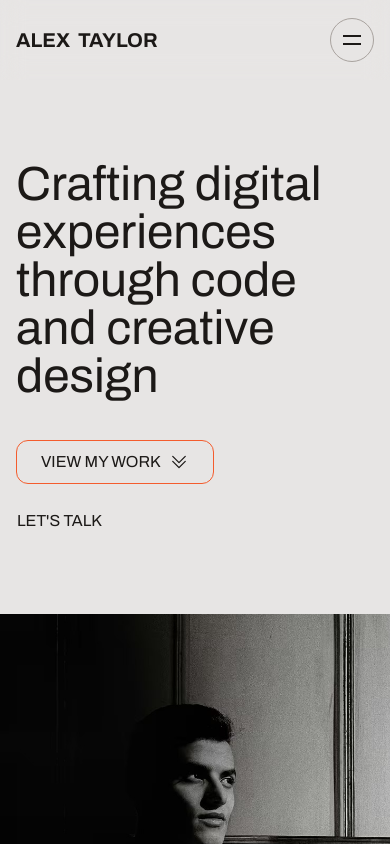
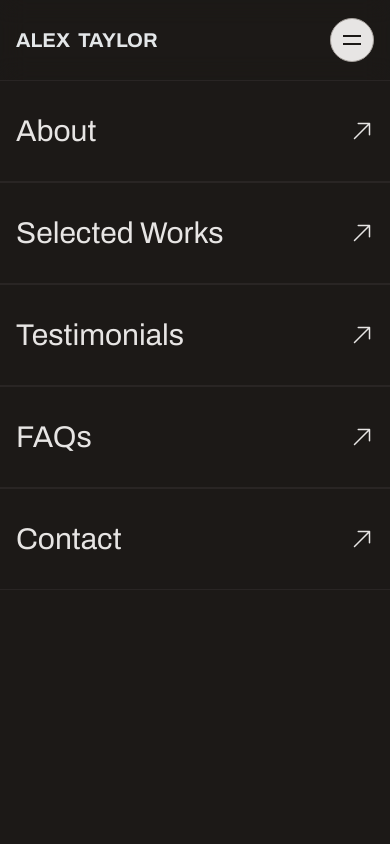
Before and after one commit to i-am-feyi/Minimal-Single-Page-Portfolio, a Next.js app: page / in a window 390 px wide. Shown: the top 844 px of the page. Built offline with nearby package versions, Linux system fonts and the light colour scheme.

Commit message:
chore: Implement hidden Mobile Nav

```diff
--- a/src/sections/Header.tsx
+++ b/src/sections/Header.tsx
@@ -1,7 +1,8 @@
+"use client";
 import Button from "@/components/button";
-import { FC } from "react";
+import { FC, useEffect, useState } from "react";
+import { motion, useAnimate } from "motion/react";
 
-/* eslint-disable-next-line @typescript-eslint/no-unused-vars */
 const navItems = [
   {
     label: "About",
@@ -26,19 +27,132 @@ const navItems = [
 ];
 
 const Header: FC = () => {
+  const [isOpen, setIsOpen] = useState<boolean>(false);
+
+  const [topLineScope, topLineAnimate] = useAnimate();
+  const [bottomLineScope, bottomLineAnimate] = useAnimate();
+
+  useEffect(() => {
+    if (isOpen) {
+      topLineAnimate([
+        [
+          topLineScope.current,
+          {
+            translateY: 4,
+          },
+        ],
+        [
+          topLineScope.current,
+          {
+            rotate: 45,
+          },
+        ],
+      ]);
+
+      bottomLineAnimate([
+        [
+          bottomLineScope.current,
+          {
+            translateY: -4,
+          },
+        ],
+        [
+          bottomLineScope.current,
+          {
+            rotate: -45,
+          },
+        ],
+      ]);
+    } else {
+      topLineAnimate([
+        [
+          topLineScope.current,
+          {
+            rotate: 0,
+          },
+        ],
+        [
+          topLineScope.current,
+          {
+            translateY: 0,
+          },
+        ],
+      ]);
+
+      bottomLineAnimate([
+        [
+          bottomLineScope.current,
+          {
+            rotate: 0,
+          },
+        ],
+        [
+          bottomLineScope.current,
+          {
+            translateY: 0,
+          },
+        ],
+      ]);
+    }
+  }, [
+    isOpen,
+    bottomLineAnimate,
+    bottomLineScope,
+    topLineAnimate,
+    topLineScope,
+  ]);
+
+  const toggleIsOpen = () => {
+    setIsOpen((prev) => !prev);
+  };
   return (
-    <header className="fixed top-0 left-0 w-full backdrop-blur-md z-50">
+    <header>
+      <div className="fixed top-0 left-0 w-full h-full bg-stone-900">
+        <nav className="mt-20 flex flex-col">
+          {navItems.map(({ label, href }) => (
+            <a href={href} key={label} className="text-stone-200">
+              <div className="container !max-w-full  flex items-center justify-between border-t last:border-b border-stone-800 py-8">
+                <span className="text-3xl">{label}</span>
+                <svg
+                  xmlns="http://www.w3.org/2000/svg"
+                  fill="none"
+                  viewBox="0 0 24 24"
+                  stroke-width="1.5"
+                  stroke="currentColor"
+                  className="size-6"
+                >
+                  <path
+                    strokeLinecap="round"
+                    strokeLinejoin="round"
+                    d="m4.5 19.5 15-15m0 0H8.25m11.25 0v11.25"
+                  />
+                </svg>
+              </div>
+            </a>
+          ))}
+        </nav>
+      </div>
+      <div className="fixed top-0 left-0 w-full mix-blend-difference backdrop-blur-md">
         <div className="container !max-w-full">
           <div className="flex justify-between h-20 items-center">
             <div>
               <a href="/">
-              <span className="text-xl font-bold uppercase">
+                <span className="text-xl font-bold uppercase text-white">
                   Alex&nbsp; Taylor
                 </span>
               </a>
             </div>
-          <div className="flex items-center gap-4 ">
-            <div className="size-11 border border-stone-400 rounded-full inline-flex items-center justify-center bg-stone-200">
+          </div>
+        </div>
+      </div>
+      <div className="fixed top-0 right-0 w-full">
+        <div className="container !max-w-full">
+          <div className="flex justify-end h-20 items-center">
+            <div className="flex items-center gap-4">
+              <div
+                className="size-11 border border-stone-400 rounded-full inline-flex items-center justify-center bg-stone-200"
+                onClick={toggleIsOpen}
+              >
                 <svg
                   width="24"
                   height="24"
@@ -46,8 +160,28 @@ const Header: FC = () => {
                   fill="none"
                   xmlns="http://www.w3.org/2000/svg"
                 >
-                <rect x="3" y="15" width="18" height="2" fill="currentColor" />
-                <rect x="3" y="7" width="18" height="2" fill="currentColor" />
+                  <motion.rect
+                    x="3"
+                    y="7"
+                    width="18"
+                    height="2"
+                    fill="currentColor"
+                    ref={topLineScope}
+                    style={{
+                      transformOrigin: "12px 8px",
+                    }}
+                  />
+                  <motion.rect
+                    x="3"
+                    y="15"
+                    width="18"
+                    height="2"
+                    fill="currentColor"
+                    ref={bottomLineScope}
+                    style={{
+                      transformOrigin: "12px 16px",
+                    }}
+                  />
                 </svg>
               </div>
               <Button
@@ -59,6 +193,7 @@ const Header: FC = () => {
             </div>
           </div>
         </div>
+      </div>
     </header>
   );
 };
```
Lines whose indentation alone changed are shown as unchanged.
